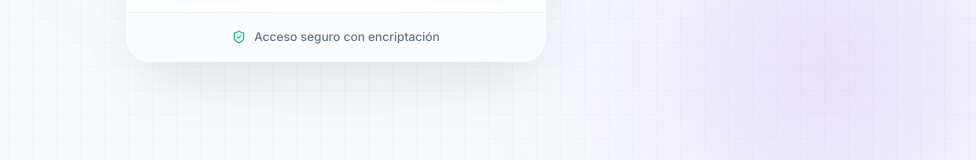
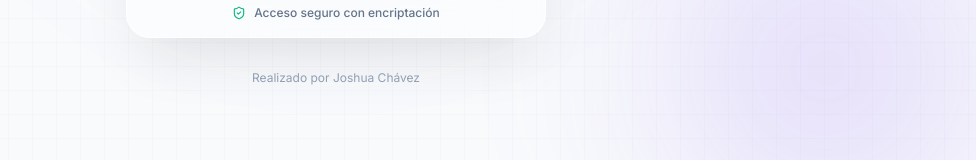
Before and after one commit to Benchav/Sist-AliciERP, a React (Vite) app: page /login in a window 1280 px wide. Shown: the part 582-742 px from the top of the page, without its empty margins (304-1280 px from the left). Built offline with nearby package versions, Linux system fonts and the light colour scheme; no server answers; the HTML template or start-up script is replaced by a standard one.

Commit message:
feat: add credit link to sidebar and login page for author acknowledgment

```diff
--- a/src/components/layout/AppSidebar.tsx
+++ b/src/components/layout/AppSidebar.tsx
@@ -171,6 +171,16 @@ export function AppSidebar() {
               <LogOut className="h-4 w-4" />
               Cerrar Sesión
             </Button>
+            <div className="pt-2 text-center">
+              <a
+                href="https://joshuachavl.vercel.app"
+                target="_blank"
+                rel="noopener noreferrer"
+                className="text-[10px] text-muted-foreground hover:text-primary transition-colors"
+              >
+                Realizado por Joshua Chávez
+              </a>
+            </div>
           </div>
         ) : (
           <Button
--- a/src/pages/Login.tsx
+++ b/src/pages/Login.tsx
@@ -166,11 +166,16 @@ export default function Login() {
           </div>
         </div>
 
-     {/*   <div className="mt-8 flex justify-center gap-6 text-slate-400">
-          <a href="#" className="text-xs hover:text-slate-600 transition-colors">Términos</a>
-          <a href="#" className="text-xs hover:text-slate-600 transition-colors">Privacidad</a>
-          <a href="#" className="text-xs hover:text-slate-600 transition-colors">Ayuda</a>
-        </div> */}
+        <div className="mt-8 flex flex-col items-center justify-center gap-4 text-slate-400">
+          <a
+            href="https://joshuachavl.vercel.app"
+            target="_blank"
+            rel="noopener noreferrer"
+            className="text-xs hover:text-indigo-600 transition-colors"
+          >
+            Realizado por Joshua Chávez
+          </a>
+        </div>
       </div>
     </div>
   );
```
